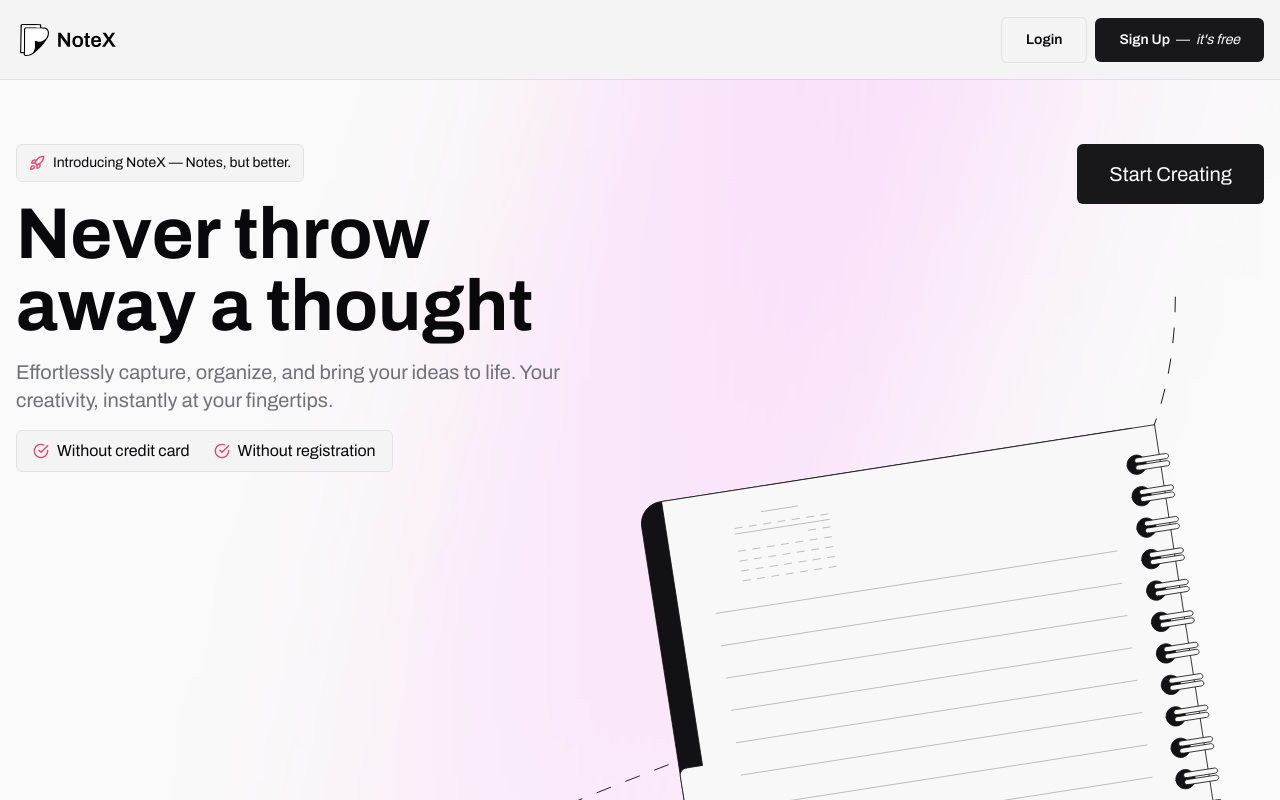
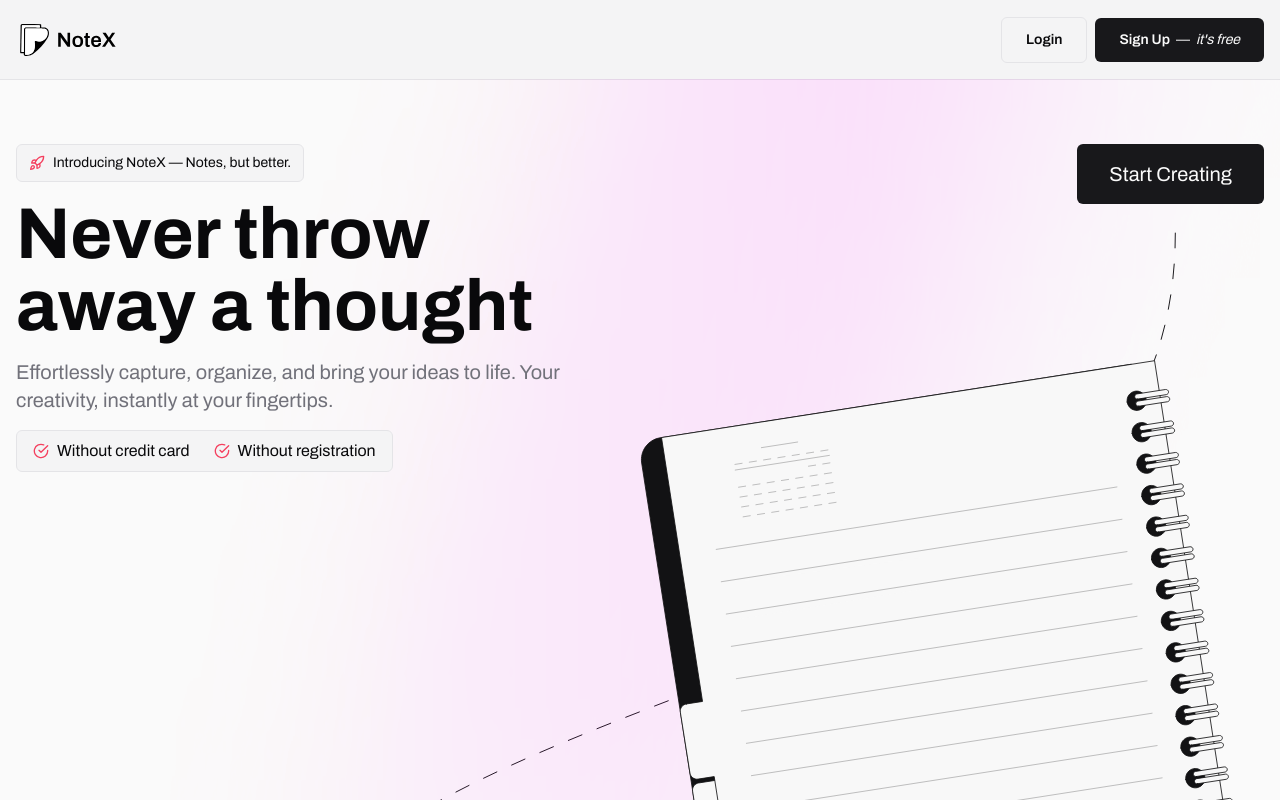
Before and after one commit to notexdotlive/notex, a Next.js app: page / in a window 1280 px wide. Shown: the top 800 px of the page. Built offline with nearby package versions, Linux system fonts and the light colour scheme.

Commit message:
styles: update homepage layout to fix overlapping issue

```diff
--- a/app/page.tsx
+++ b/app/page.tsx
@@ -22,7 +22,7 @@ const Homepage = () => {
           </div>
         </div>
 
-        <div className="flex flex-col md:flex-row items-center md:items-start justify-center md:justify-between gap-4 w-full p-0 sm:p-8 md:p-0 -mb-48 z-10">
+        <div className="flex flex-col md:flex-row items-center md:items-start justify-center md:justify-between gap-4 w-full p-0 sm:p-8 md:p-0 -mb-64 z-10">
           <div className="flex flex-col items-center md:items-start justify-start gap-4 w-full max-w-xl h-full text-balance sm:text-pretty text-center md:text-left">
             <span
               className="group flex items-center justify-center gap-2 px-3 py-2 rounded-md bg-zinc-100 border border-zinc-200"
```
